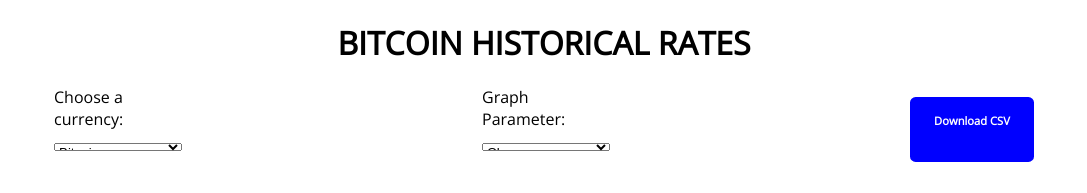
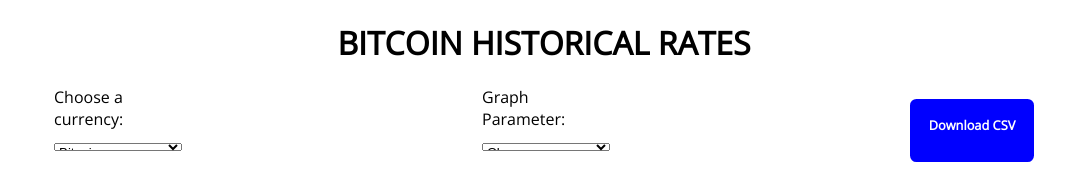
Before and after one commit to Schow94/coinbase_frontend, a React (Create React App) app: page / in a window 1280 px wide. In both pictures the pointer is over the link "Download CSV". Shown: the top 193 px of the page, without its empty margins (96-1183 px from the left). Built offline with nearby package versions, Linux system fonts and the light colour scheme; no server answers.

Commit message:
Fix CSV button

```diff
--- a/src/BitPriceApp.css
+++ b/src/BitPriceApp.css
@@ -42,7 +42,7 @@
   border: 2px solid blue;
   border-radius: 0.5em;
   color: white;
-  font-size: 0.7em;
-  font-weight: 600;
+  font-size: 0.8em;
+  font-weight: 800;
   cursor: pointer;
 }
```
